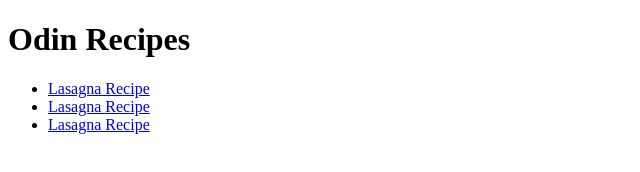
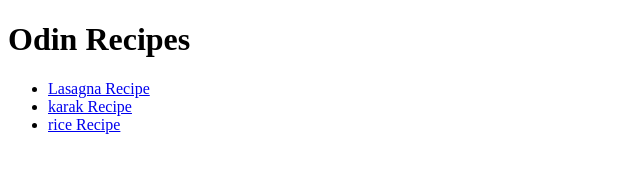
Before and after one commit to Abdelrahman-Alteneiji/odin-recipes, a plain HTML site: page index.html in a window 1280 px wide. Shown: the full height of the page, 0-640 px from the left. Drawn offline with Linux system fonts and the light colour scheme.

Commit message:
fix naming or list
i had an issue with the index naming of unorderedlist

```diff
--- a/index.html
+++ b/index.html
@@ -9,8 +9,8 @@
     <h1>Odin Recipes</h1>
     <ul>
         <li><a href="./recipes/lasagna.html">Lasagna Recipe</a></li>
-        <li><a href="./recipes/karak.html">Lasagna Recipe</a></li>
-        <li><a href="./recipes/rice.html">Lasagna Recipe</a></li>
+        <li><a href="./recipes/karak.html">karak Recipe</a></li>
+        <li><a href="./recipes/rice.html">rice Recipe</a></li>
     </ul>
 </body>
 </html>
```
